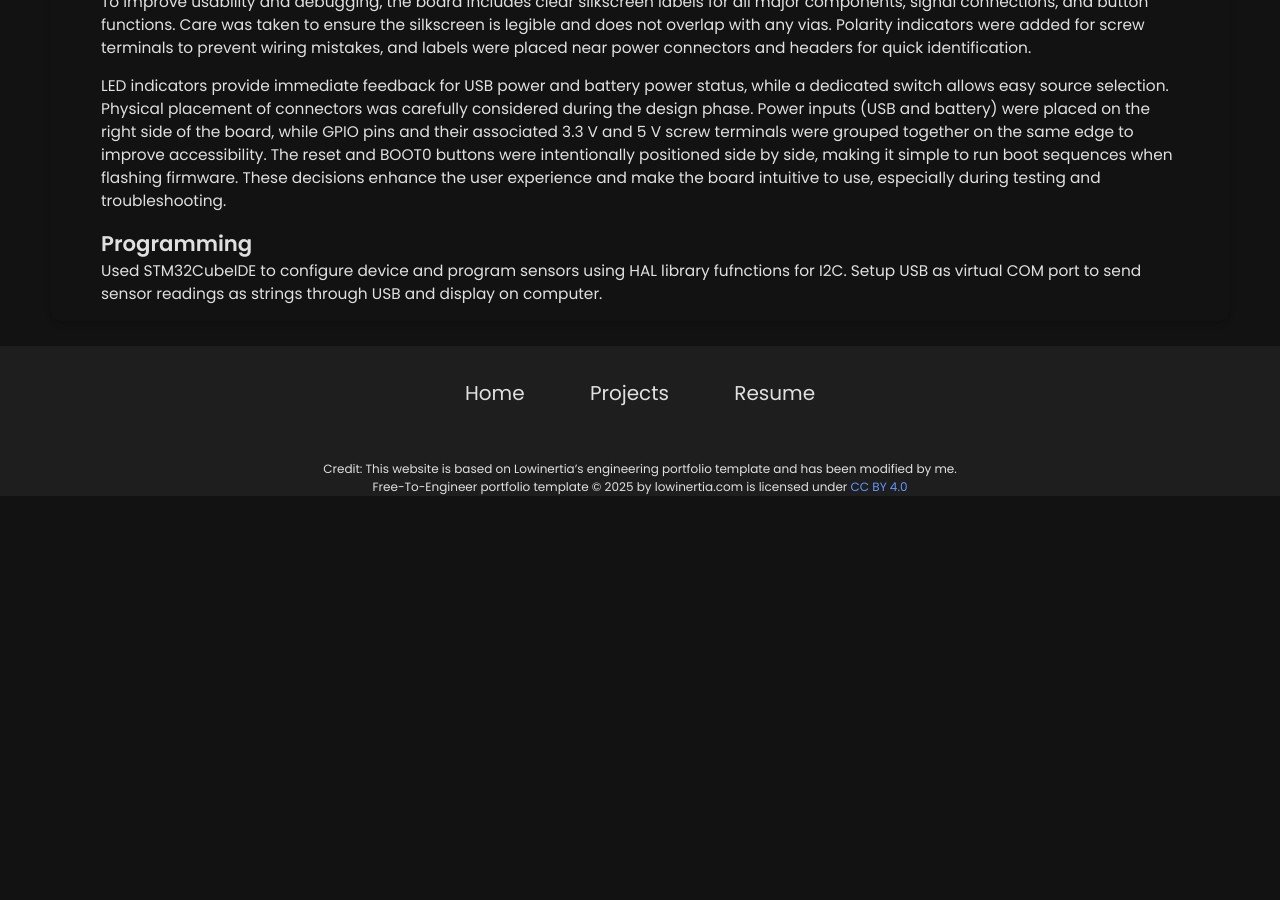
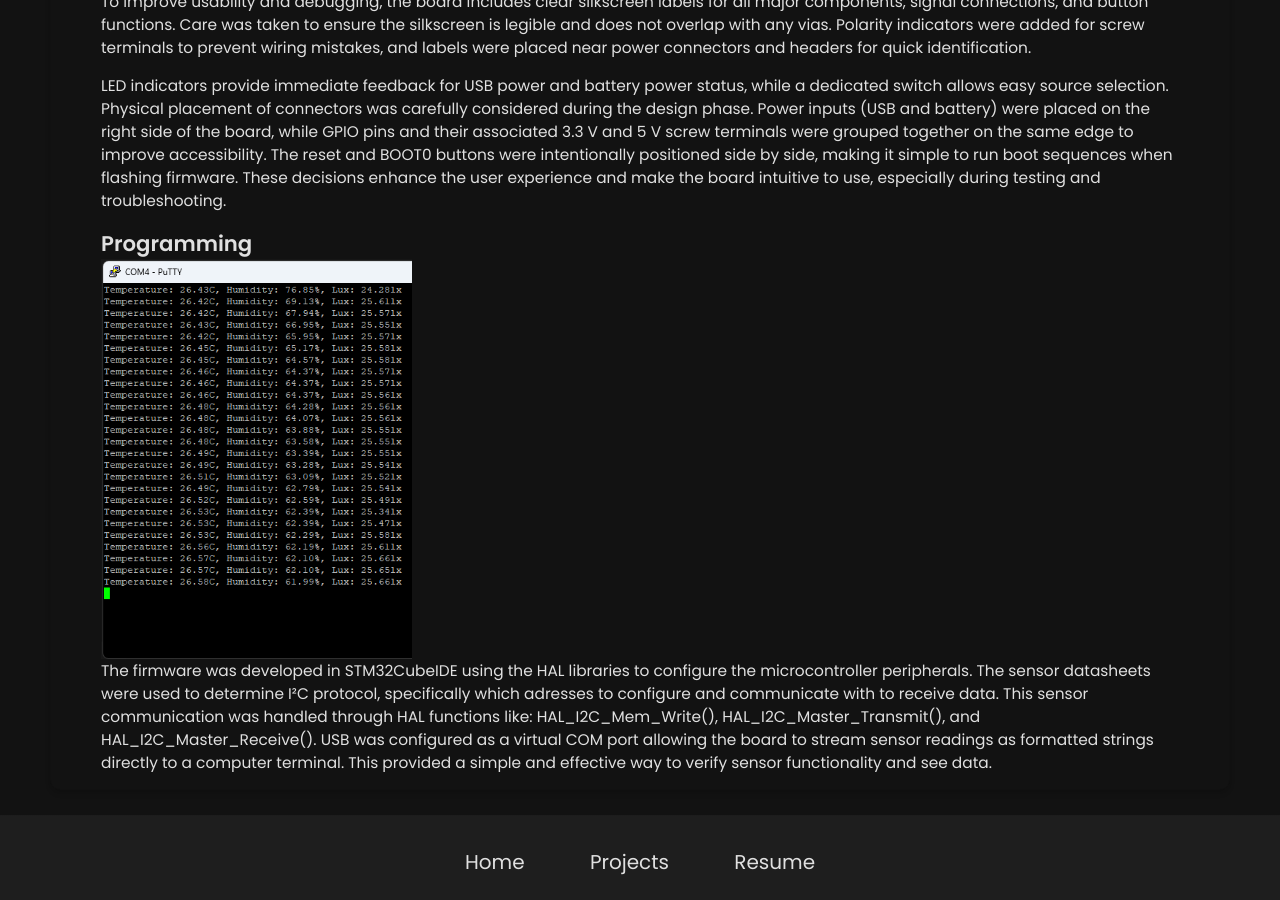
Before and after one commit to rishiupath/rishiupath.github.io, a Jekyll site: the page built from _projects/Atmosphere-Monitoring-Station/index.md, in a window 1280 px wide and 900 px high, scrolled down 3197 px. Built offline with Jekyll 4.4.1, drawn with Linux system fonts in a browser that asks for light colours; before the commit the page ends 3693 px from its top, so only the background shows below that.

Commit message:
Update index.md

```diff
--- a/_projects/Atmosphere-Monitoring-Station/index.md
+++ b/_projects/Atmosphere-Monitoring-Station/index.md
@@ -15,6 +15,7 @@ main-image: /3Dpcb_title.png
 
 {% include image-gallery.html images="Schem_mcu.png, Schem_modules.png, Schem_power.png" height="400" %}
 
+
 I carefully selected components to ensure compatibility with the microcontroller, communication protocols, and power supply requirements, while also confirming availability through my chosen manufacturer. Datasheets were thoroughly reviewed to verify pinouts, voltage ranges, and recommended application notes.
 
 The schematics were organized neatly into functional blocks (sensors, power regulation, SWD, MCU, and connectors) to improve readability. I also made sure to label all nets and ports with informative labels, this helped greatly for component placing and routing.
@@ -22,6 +23,7 @@ The schematics were organized neatly into functional blocks (sensors, power regu
 ## Component Placement and Routing
 
 {% include image-gallery.html images="Trace.png, GroundPlane.png" height="400" %}
+
 
 Components were strategically placed to minimize noise and optimize signal integrity. Regulator circuitry was located in the bottom-right section of the board to isolate noise from sensitive sensor components. Signal traces for the sensors were routed away from the external oscillator and voltage regulators to further reduce interference.
 
@@ -31,10 +33,14 @@ Power distribution was handled with wide polygon pours and thicker traces, while
 
 {% include image-gallery.html images="3Dpcb.png" height="400" %}
 
+
 To improve usability and debugging, the board includes clear silkscreen labels for all major components, signal connections, and button functions. Care was taken to ensure the silkscreen is legible and does not overlap with any vias. Polarity indicators were added for screw terminals to prevent wiring mistakes, and labels were placed near power connectors and headers for quick identification.
 
 LED indicators provide immediate feedback for USB power and battery power status, while a dedicated switch allows easy source selection. Physical placement of connectors was carefully considered during the design phase. Power inputs (USB and battery) were placed on the right side of the board, while GPIO pins and their associated 3.3 V and 5 V screw terminals were grouped together on the same edge to improve accessibility. The reset and BOOT0 buttons were intentionally positioned side by side, making it simple to run boot sequences when flashing firmware. These decisions enhance the user experience and make the board intuitive to use, especially during testing and troubleshooting.
 
 ## Programming
 
-Used STM32CubeIDE to configure device and program sensors using HAL library fufnctions for I2C. Setup USB as virtual COM port to send sensor readings as strings through USB and display on computer.
+{% include image-gallery.html images="SerialData.png" height="400" %}
+
+
+The firmware was developed in STM32CubeIDE using the HAL libraries to configure the microcontroller peripherals. The sensor datasheets were used to determine I²C protocol, specifically which adresses to configure and communicate with to receive data. This sensor communication was handled through HAL functions like: HAL_I2C_Mem_Write(), HAL_I2C_Master_Transmit(), and HAL_I2C_Master_Receive(). USB was configured as a virtual COM port allowing the board to stream sensor readings as formatted strings directly to a computer terminal. This provided a simple and effective way to verify sensor functionality and see data.
```
